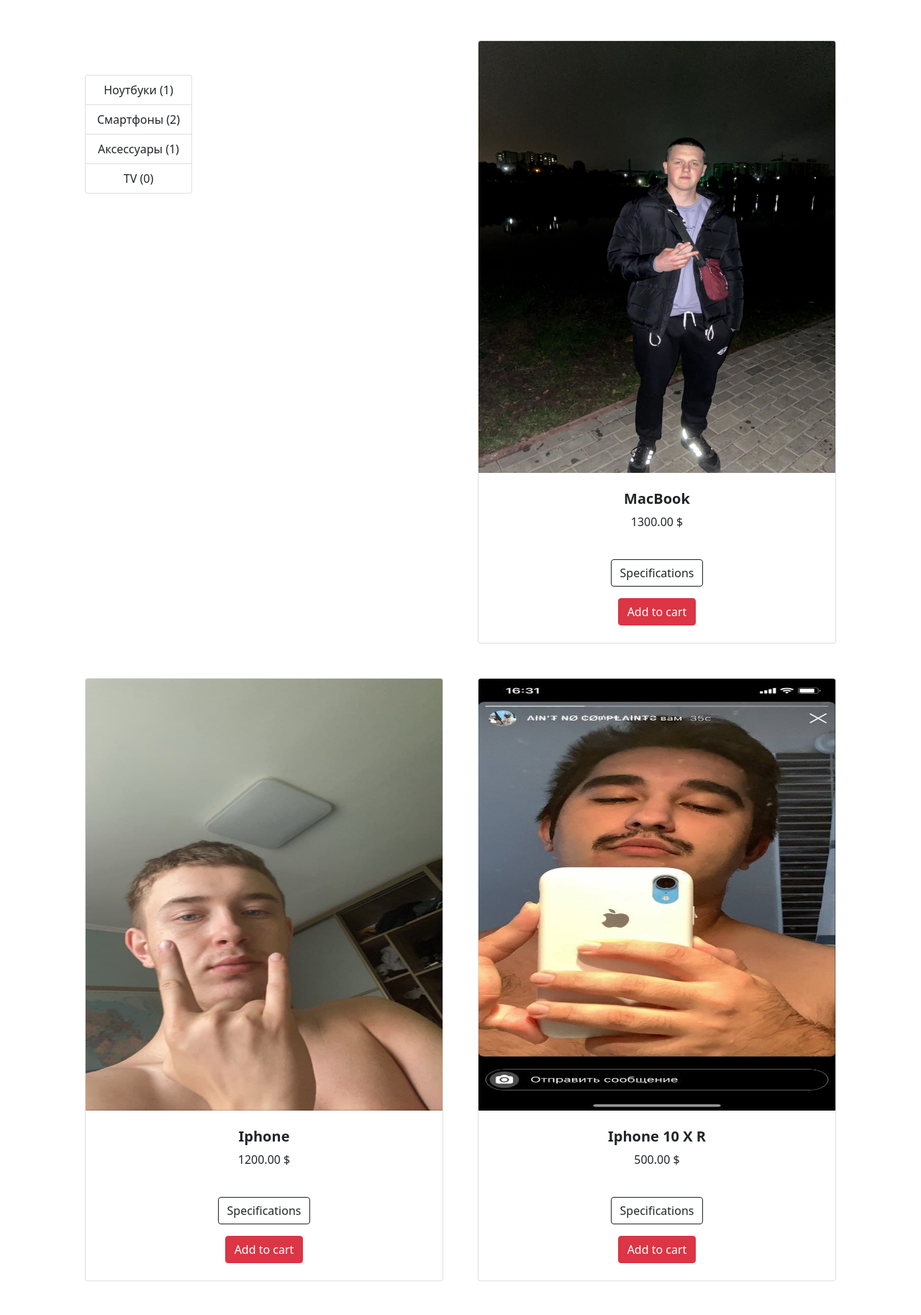
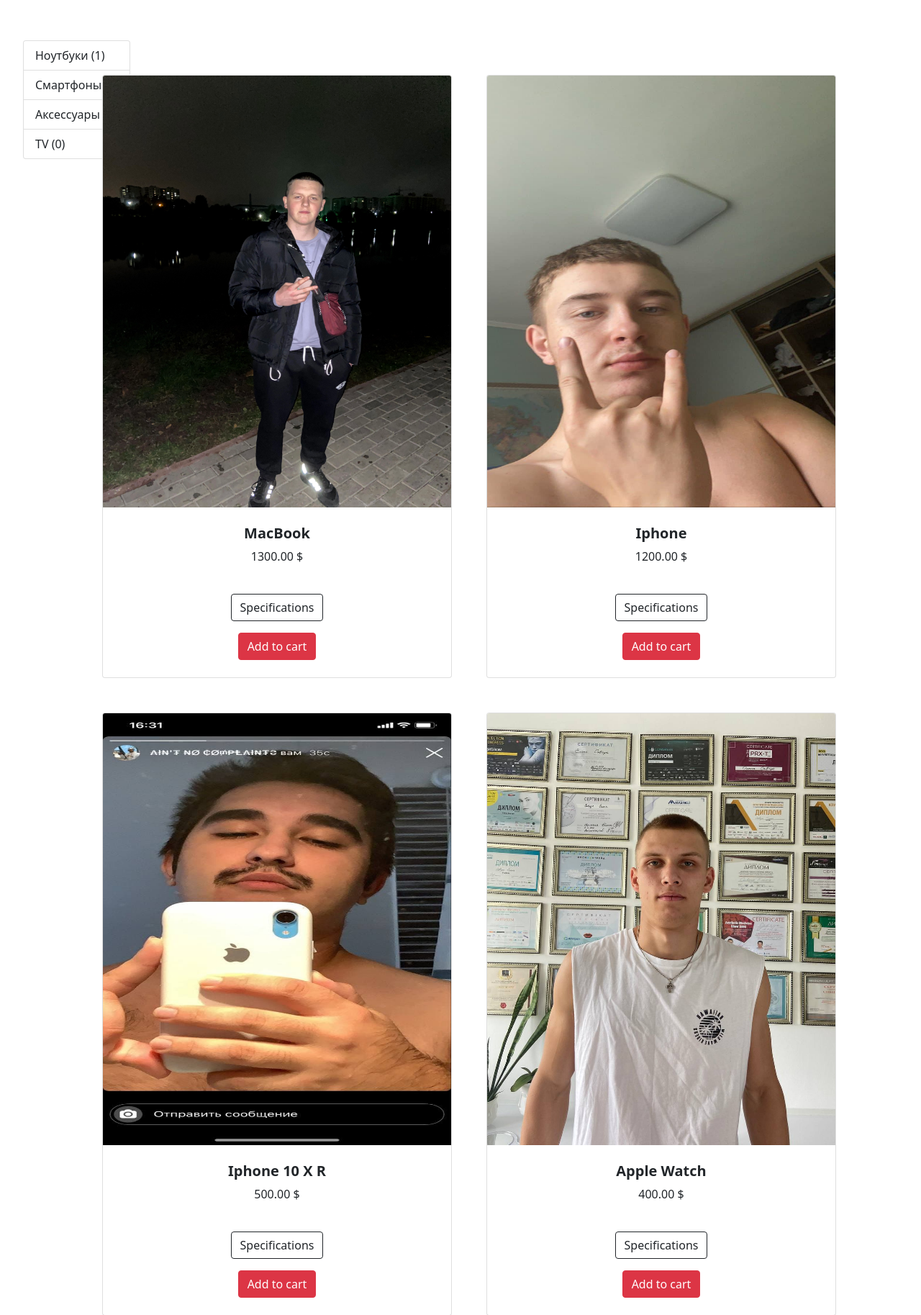
Before and after one commit to forrex322/Shop, a Django app: page / in a window 1280 px wide. Shown: the part 293-2120 px from the top of the page at 72% size. Run offline with Django 3.2, Linux system fonts and the light colour scheme; data comes from the database, SQL or seed files in the repository.

Commit message:
Changed item template

```diff
--- a/mainapp/templates/base.html
+++ b/mainapp/templates/base.html
@@ -1,6 +1,6 @@
 <!DOCTYPE html>
 {% load static %}
-<html lang="en">
+<html lang="en" xmlns="http://www.w3.org/1999/html">
     <head>
         <meta charset="utf-8" />
         <meta name="viewport" content="width=device-width, initial-scale=1, shrink-to-fit=no" />
@@ -58,11 +58,11 @@
         </nav>
         {% block header %} {% endblock %}
         <section class="py-2">
-            <div class="container px-4 px-lg-5 mt-5 ">
-                <div class="row gx-4 gx-lg-5 row-cols-2  justify-content-center text-center">
+<!--            <div class="container px-4 px-lg-5 mt-5 ">-->
+<!--                <div class="row gx-4 gx-lg-5 row-cols-2  justify-content-center text-center">-->
                 {% block content %} {% endblock %}
-                </div>
-            </div>
+<!--                    </div>-->
+<!--                </div>-->
         </section>
         <!-- Footer-->
         <footer class="py-5 bg-dark">
--- a/mainapp/templates/item.html
+++ b/mainapp/templates/item.html
@@ -15,7 +15,7 @@
 
 
 {% block content  %}
-<div class="container" style="display: flex">
+<div class="container" style="display: flex; margin-left: 20px;">
     <div class="row">
         <div class="col-lg-3 mt-5">
             <div class="list-group position-absolute">
@@ -28,6 +28,10 @@
         </div>
     </div>
 </div>
+<!-- div для того щоб нормально відображати навігацію Home/Ноутбуки/Macbook -->
+<div class="container px-4 px-lg-5 mt-5">
+    <div class="row gx-4 gx-lg-5 row-cols-2  justify-content-center text-center" style="margin-left: 0px;">
+<!--    вот тут    -->
 <!--TODO: зробити нормальний дизайн, пошук, здвінути бокс з категоріями вліво + написати тести -->
     {% for el in products %}
         <div class="col mb-5">
@@ -67,5 +71,6 @@
       </div>
     {% endfor %}
 {% endif %}
-
+    </div>
+</div>
 {% endblock content %}
```
